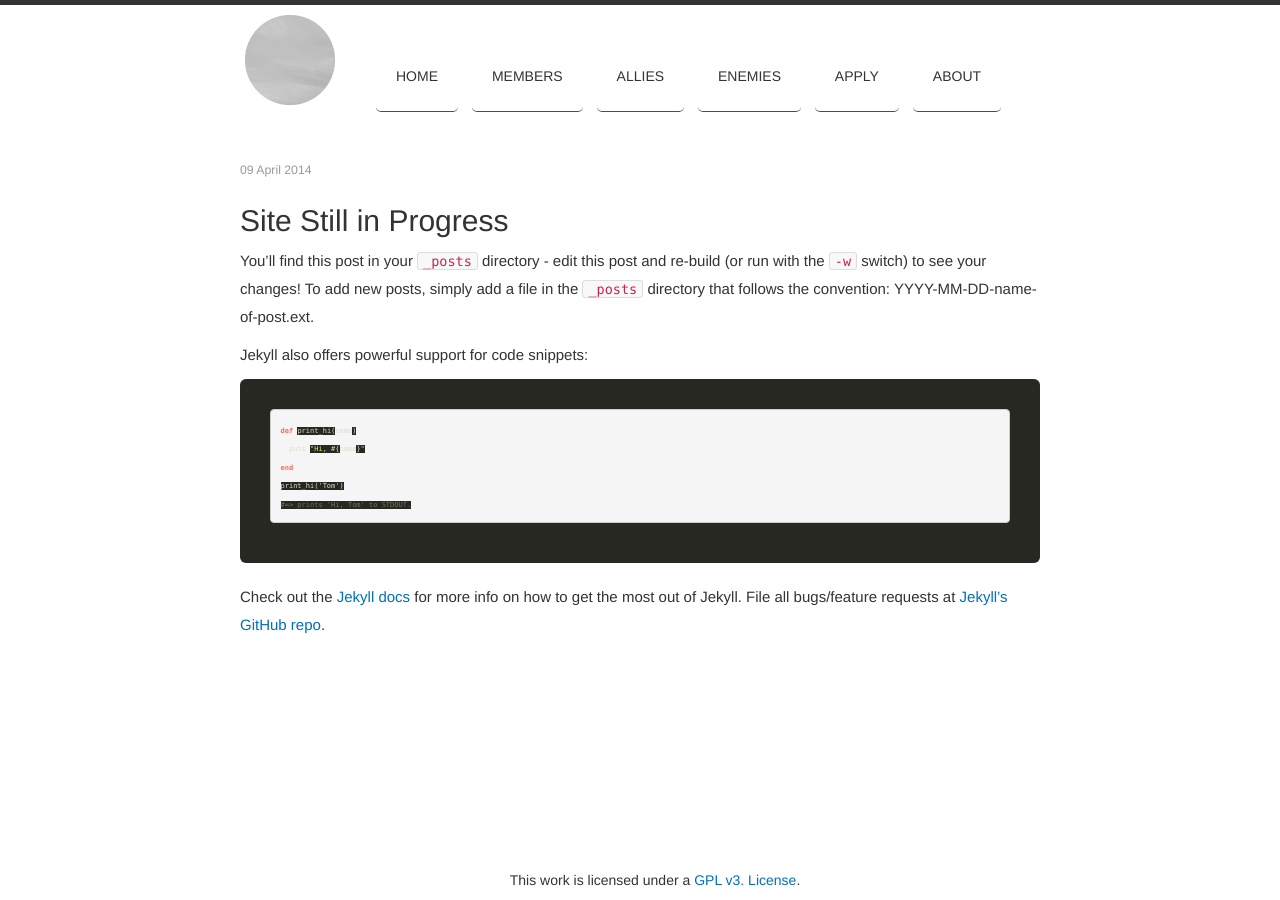
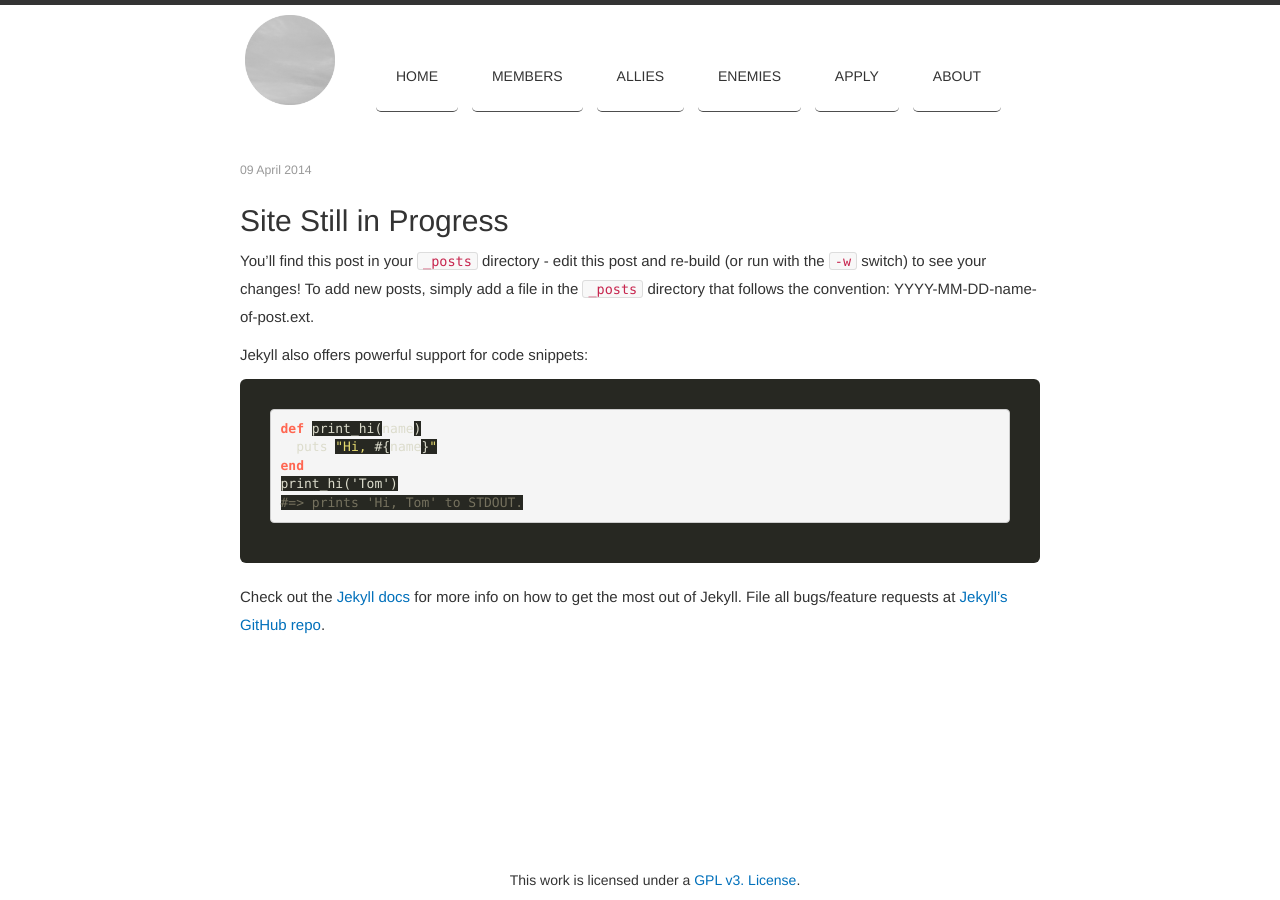
Before and after one commit to Tommsy64/invictus, a Jekyll site: the page built from _posts/2014-04-09-site-still-in-progress.md, in a window 1280 px wide. Built offline with Jekyll 4.4.1, drawn with Linux system fonts in a browser that asks for light colours; nearby versions of some CDN libraries; Markdown is read by kramdown in place of the engine named in the settings.

Commit message:
Fixed code size

```diff
--- a/public/css/main.css
+++ b/public/css/main.css
@@ -129,7 +129,7 @@ hr {
 
 code {
     font-family: Consolas,"Liberation Mono",Courier,monospace;
-    font-size: .8rem;
+    font-size: 1.2rem;
 }
 
 p code {
@@ -211,7 +211,7 @@ footer {
 }
 
 .highlight code {
-    font-size: .7rem;
+    font-size: 1.3rem;
 }
 
 .container {
@@ -296,7 +296,7 @@ footer {
 }
 
 .not-found h1 {
-    font-size: 8rem;
+    font-size: 1.15rem;
 }
 
 .clearfix:after,.clearfix:before,dl {
```
